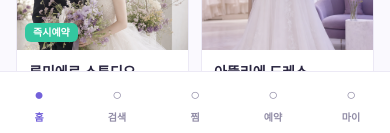
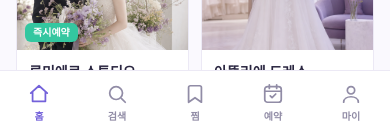
Before and after one commit to hadong4534/sdmap, a Next.js app: page /home in a window 390 px wide. Shown: the part 709-842 px from the top of the page. Built offline with nearby package versions, Linux system fonts and the light colour scheme; no server answers.

Commit message:
fix: 하단 탭바 정식 아이콘 적용 (홈·검색·찜·예약·마이), safe-area 대응

```diff
--- a/app/home/page.js
+++ b/app/home/page.js
@@ -191,11 +191,19 @@ export default function Home() {
       </footer>
 
       {/* Mobile tab bar */}
-      <nav className="md:hidden fixed bottom-0 left-0 right-0 h-16 bg-white border-t border-line flex z-30">
-        {[["홈", true], ["검색", false], ["찜", false], ["예약", false], ["마이", false]].map(([label, on]) => (
-          <div key={label} className={`flex-1 flex flex-col items-center justify-center gap-1 text-[10px] font-bold ${on ? "text-brand-600" : "text-muted"}`}>
-            <span className="text-base">{on ? "●" : "○"}</span>{label}
-          </div>
+      <nav className="md:hidden fixed bottom-0 left-0 right-0 bg-white border-t border-line flex z-30 pb-[env(safe-area-inset-bottom)]">
+        {[
+          { label: "홈", active: true, icon: <path d="M3 11l9-8 9 8M5 10v10h14V10" /> },
+          { label: "검색", active: false, icon: <><circle cx="11" cy="11" r="7" /><path d="M21 21l-4-4" /></> },
+          { label: "찜", active: false, icon: <path d="M19 21l-7-5-7 5V5a2 2 0 012-2h10a2 2 0 012 2z" /> },
+          { label: "예약", active: false, icon: <><rect x="3" y="4" width="18" height="17" rx="3" /><path d="M3 9h18M8 2v4M16 2v4M9 14l2 2 4-4" /></> },
+          { label: "마이", active: false, icon: <><circle cx="12" cy="8" r="4" /><path d="M4 21c0-4 4-6 8-6s8 2 8 6" /></> },
+        ].map((t) => (
+          <a key={t.label} href={t.label === "홈" ? "/home" : undefined}
+            className={`flex-1 h-16 flex flex-col items-center justify-center gap-1 text-[10px] font-bold ${t.active ? "text-brand-600" : "text-muted"}`}>
+            <svg width="22" height="22" viewBox="0 0 24 24" fill="none" stroke="currentColor" strokeWidth="1.9" strokeLinecap="round" strokeLinejoin="round">{t.icon}</svg>
+            {t.label}
+          </a>
         ))}
       </nav>
     </div>
```
